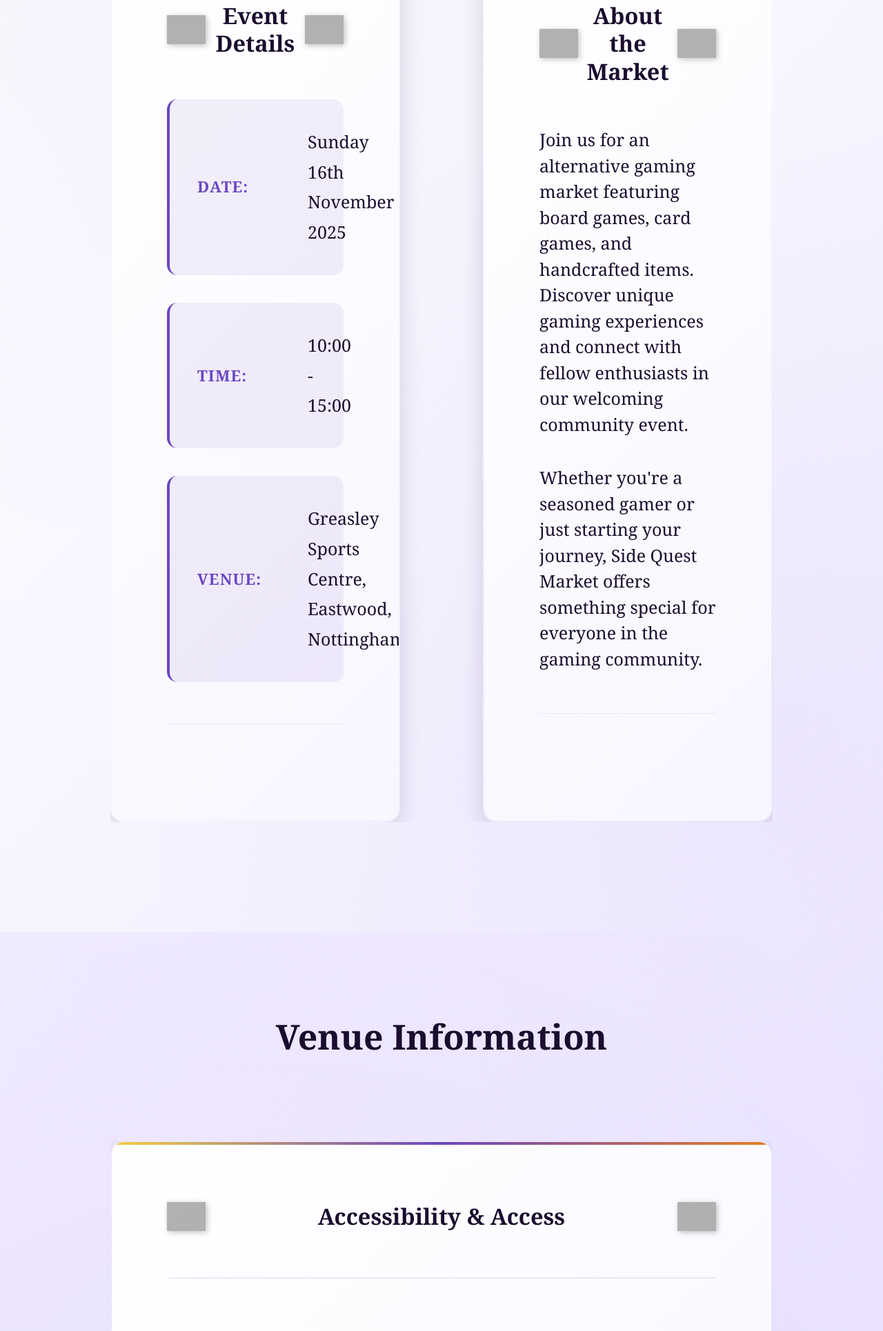
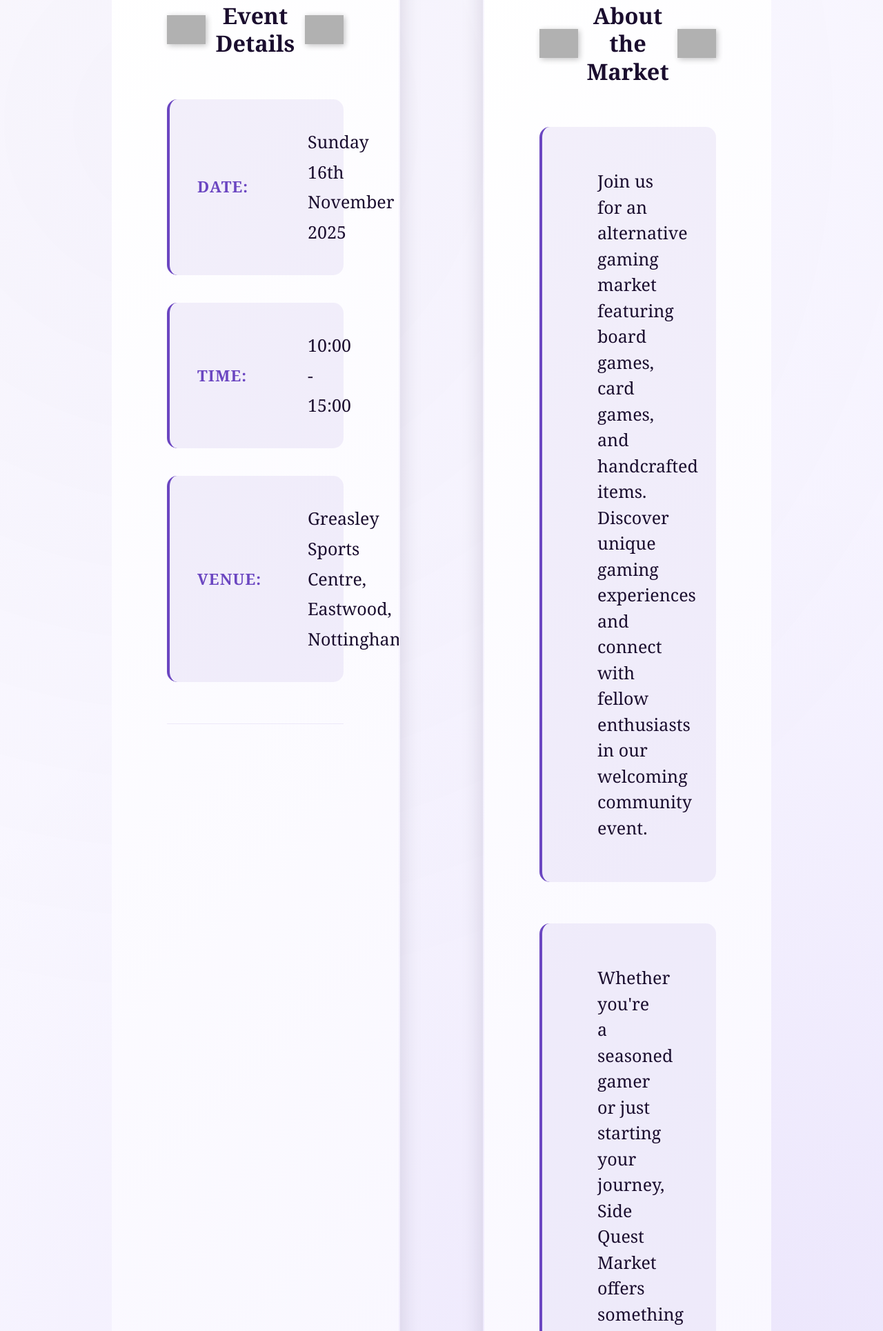
Before and after one commit to RyanWare1987/SideQuestMarket, a website: page index.html in a window 1280 px wide. Shown: the part 1422-3352 px from the top of the page at 69% size. Drawn offline with Linux system fonts and the light colour scheme; grey boxes are pictures that could not be loaded.

Commit message:
adding final style touches and link

```diff
--- a/css/components.css
+++ b/css/components.css
@@ -1398,6 +1398,17 @@
   border-radius: var(--radius-md);
   border-left: 4px solid var(--color-primary-purple);
   transition: all 0.2s ease;
+  margin-bottom: var(--space-4);
+}
+
+.faq-item:last-child {
+  margin-bottom: 0;
+}
+
+@media (min-width: 768px) {
+  .faq-item {
+    margin-bottom: var(--space-6);
+  }
 }
 
 .faq-item:hover {
--- a/index.html
+++ b/index.html
@@ -154,7 +154,8 @@
                 <p class="hero-subtitle lead" id="hero-description">Alternative Gaming Market</p>
                 <p class="hero-date emphasis" aria-label="Event date: Sunday 16th November 2025">Sunday 16th November
                     2025</p>
-                <a href="https://www.eventbrite.com" class="cta-button" target="_blank" rel="noopener noreferrer"
+                <a href="https://www.eventbrite.com/e/the-side-quest-market-tickets-1415596730929" class="cta-button"
+                    target="_blank" rel="noopener noreferrer"
                     aria-label="Purchase tickets on Eventbrite - opens in new tab" aria-describedby="cta-description">
                     Get Tickets
                 </a>
@@ -221,11 +222,16 @@
                                 aria-label="Decorative gaming dice" data-bg="assets/Dice/Dice full colour-01.png"></div>
                         </div>
                         <div class="card-content" id="event-description-content">
-                            <p>Join us for an alternative gaming market featuring board games, card games, and
-                                handcrafted items. Discover unique gaming experiences and connect with fellow
-                                enthusiasts in our welcoming community event.</p>
-                            <p>Whether you're a seasoned gamer or just starting your journey, Side Quest Market offers
-                                something special for everyone in the gaming community.</p>
+                            <div class="faq-item">
+                                <p>Join us for an alternative gaming market featuring board games, card games, and
+                                    handcrafted items. Discover unique gaming experiences and connect with fellow
+                                    enthusiasts in our welcoming community event.</p>
+                            </div>
+                            <div class="faq-item">
+                                <p>Whether you're a seasoned gamer or just starting your journey, Side Quest Market
+                                    offers
+                                    something special for everyone in the gaming community.</p>
+                            </div>
                         </div>
                         <div class="card-footer">
                             <div class="dice-decoration dice-purple critical-dice" role="img"
```
Also changed, not shown: dist/css/combined.css, dist/index.html, 1 other file.
